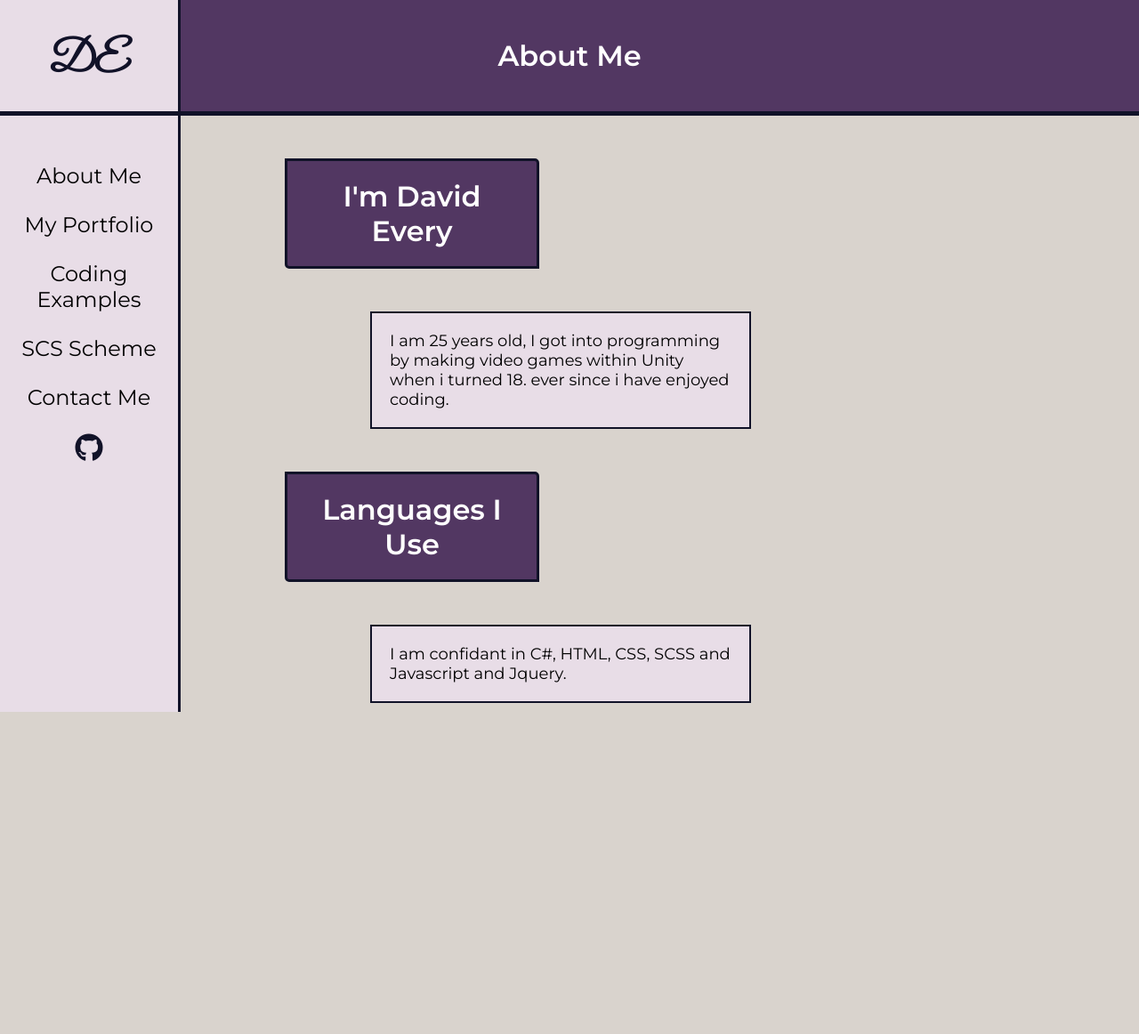
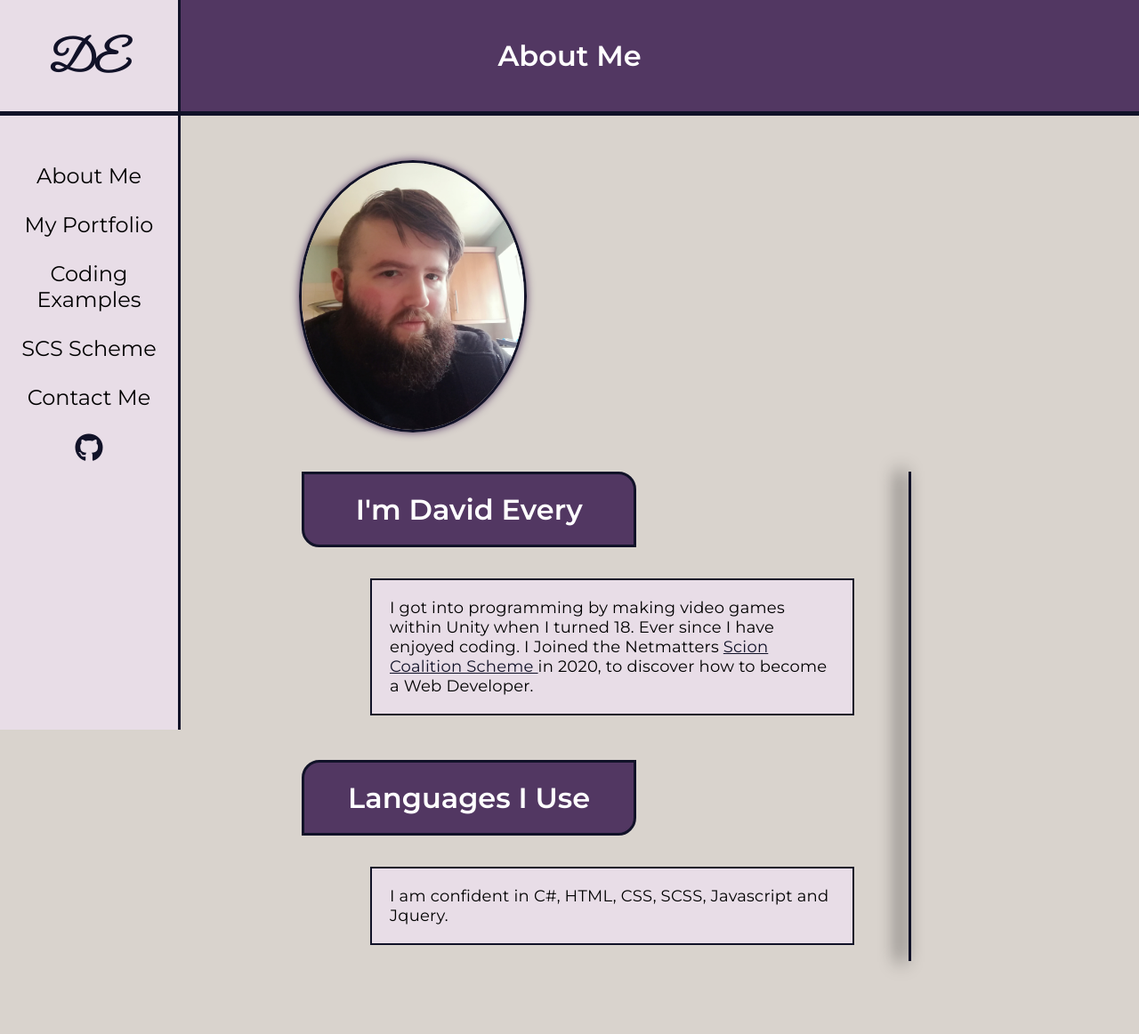
Before and after one commit to David-Every/Portfolio, a PHP site: page /subPages/aboutMe.html in a window 1280 px wide. Shown: the whole page at 89% size. Before the commit the page ends 800 px from the top, so only its background shows below. Run offline with PHP 8.4, Linux system fonts and the light colour scheme; some libraries are stand-ins or nearby versions.

Commit message:
Updated about me and scs, fixed small issues

```diff
--- a/style.css
+++ b/style.css
@@ -459,12 +483,32 @@ button:focus {
     min-width: 96%;
     max-width: 96%;
   }
-  .scrollup {
-    padding-left: 13%;
-  }
   #msg {
     width: 20%;
   }
+  .scrollup {
+    width: 85%;
+    margin-left: auto;
+  }
+}
+
+.picPos {
+  width: 100%;
+}
+
+#myPic {
+  width: 250px;
+  height: 300px;
+  margin: 50px auto;
+}
+
+#myPic img {
+  width: 100%;
+  height: 100%;
+  border: 3px solid #111228;
+  border-radius: 50%;
+  -webkit-box-shadow: 0px 0px 10px 0px #523762;
+          box-shadow: 0px 0px 10px 0px #523762;
 }
 
 .aboutMe h1, .lang h1 {
@@ -472,61 +516,143 @@ button:focus {
   color: #ffffff;
   background-color: #523762;
   border: 3px solid #111228;
-  border-radius: 0 5px 0  5px;
-  width: 90%;
+  width: 80%;
   text-transform: capitalize;
-  margin-top: 5%;
   padding: 20px;
+  margin: 50px 2% 35px;
+}
+
+.aboutMe h1 {
+  border-radius: 0 20px 0  20px;
+}
+
+.lang h1 {
+  border-radius: 20px 0  20px 0;
 }
 
 .aboutMe p, .lang p {
-  margin-top: 5%;
+  width: 80%;
+  margin-top: 2%;
+  margin-left: 2%;
   padding: 20px;
   font-size: 18px;
   background-color: #e8dde7;
   border: 2px solid #111228;
+  letter-spacing: .22px;
+  line-height: 22px;
 }
 
-.aboutMe p {
-  width: 90%;
+.aboutMe p a, .lang p a {
+  color: #111228;
+}
+
+.aboutMe p a:hover, .lang p a:hover {
+  color: #511649;
 }
 
 .lang p {
-  width: 90%;
+  margin-bottom: 100px;
+}
+
+@media (min-width: 320px) {
+  .aboutMe h1, .lang h1 {
+    width: 250px;
+  }
+}
+
+@media (min-width: 768px) and (max-width: 1024px) {
+  .picPos {
+    width: 60%;
+    margin-left: auto;
+    margin-right: 25%;
+  }
+  .wrapper {
+    width: 60%;
+    margin-left: auto;
+    margin-right: 10%;
+  }
+  .aboutMe h1, .lang h1 {
+    width: 300px;
+  }
+  .aboutMe p, .lang p {
+    margin-left: 10%;
+    width: 450px;
+  }
 }
 
 @media (min-width: 1024px) {
+  .picPos {
+    width: 72%;
+    margin-right: 25%;
+  }
   .wrapper {
     width: 75%;
     margin-left: auto;
   }
+  .bar {
+    height: 550px;
+    background-color: black;
+    border-right: 3px solid #111228;
+    position: absolute;
+    right: 10%;
+    -webkit-box-shadow: -10px 0px 20px 1px #000000;
+            box-shadow: -10px 0px 20px 1px #000000;
+  }
   .aboutMe h1, .lang h1 {
-    width: 25%;
+    width: 330px;
   }
   .aboutMe p, .lang p {
-    width: 40%;
+    width: 500px;
     margin-left: 10%;
   }
 }
 
+@media (min-width: 1200px) {
+  .bar {
+    height: 550px;
+    background-color: black;
+    border-right: 3px solid #111228;
+    position: absolute;
+    right: 20%;
+  }
+}
+
+@media (min-width: 1550px) {
+  .bar {
+    height: 550px;
+    background-color: black;
+    border-right: 3px solid #111228;
+    position: absolute;
+    right: 25%;
+  }
+}
+
 #scsImg {
-  width: 98%;
+  width: 93%;
   height: 100%;
-  margin-top: 10%;
   border: 5px solid #111228;
   border-radius: 10px;
+  margin: 10% 5% 7% 3%;
+}
+
+#scsImg img {
+  width: 100%;
+  height: 100%;
 }
 
 .sections {
+  width: 95%;
   margin-top: 50px;
   padding-bottom: 50px;
   letter-spacing: .22px;
   line-height: 23px;
+  margin: 0 auto;
 }
 
 .section {
   margin-top: 25px;
   padding: 20px;
+  padding-top: 0;
   background-color: #e8dde7;
   border: 3px solid #111228;
   border-radius: 10px;
--- a/subPages/aboutMe.html
+++ b/subPages/aboutMe.html
@@ -6,6 +6,7 @@
         <script src="https://kit.fontawesome.com/8ac16a56cb.js" crossorigin="anonymous"></script>
 
         <link rel="stylesheet" href ="../style.css">
+        <title> About Me | David Every</title>
     </head>
     <body id ="body">
 
@@ -23,41 +24,39 @@
             </ul>
         </div>
 
-        <!-- <div class ="content"> -->
         <div class ="title-wrapper">
             <div class = "title">
                 <h1>About Me</h1>
             </div>
         </div>
+        <div class ="picPos">
+            <div id ="myPic">
+                <img src ="../imgs/MePFP.jpg" alt ="David Every's profile picture.">
+            </div>
+        </div>
+
+
         <div class ="wrapper">
+            <div class ="bar"> </div>
                 <div class ="aboutMe">
                     <h1>I'm David Every</h1>
                     <p>
-                        I am 25 years old, I got into programming by making video games within Unity when i turned 18.
-                        ever since i have enjoyed coding.
-
+                        I got into programming by making video games within Unity when I turned 18.
+                        Ever since I have enjoyed coding.
+                        I Joined the Netmatters <a href ="scsScheme.html"> Scion Coalition Scheme </a>
+                        in 2020, to discover how to become a Web Developer.
                     </p>
                 </div>
                 <div class ="lang">
                     <h1> Languages i use</h1>
                     <p>
-                        I am confidant in C#, HTML, CSS, SCSS and Javascript and Jquery.
+                        I am confident in C#, HTML, CSS, SCSS, Javascript and Jquery.
 
                     </p>
                 </div>
-            </div>
-        <!-- <div id ="infomation">
-            <div class = "aboutMe">
-                <h2> My Name is David Every</h2>
-                <p>
-                    "Lorem ipsum dolor sit amet, consectetur adipiscing elit, sed do eiusmod tempor incididunt ut labore et dolore
-                    magna aliqua. Ut enim ad minim veniam, quis nostrud exercitation ullamco laboris nisi ut aliquip ex ea commodo
-                    consequat. Duis aute irure dolor.
-                    "Lorem ipsum dolor sit amet, consectetur adipiscing elit, sed do eiusmod tempor incididunt ut labore et dolore
-                    magna aliqua. Ut enim ad minim veniam, quis nostrud exercitation ullamco laboris nisi ut aliquip ex ea commodo
-                    consequat. Duis aute irure dolor.
-                </p>
-            <!-- </div> -->
+
+
+            <!-- <div id ="invisBar" ></div> -->
         </div>
 </body>
 </html>
--- a/subPages/codeExamples.html
+++ b/subPages/codeExamples.html
@@ -7,6 +7,7 @@
         <script src="https://kit.fontawesome.com/8ac16a56cb.js" crossorigin="anonymous"></script>
 
         <link rel="stylesheet" href ="../style.css">
+        <title>Code Examples | David Every</title>
     </head>
     <body id ="body">
         <div id ="sidebar">
```
Also changed, not shown: other parts of style.css (+59 -34 lines), index.html (+15 -5 lines), scss/landing/_contact.scss (+26 -9 lines), scss/landing/_titleImage.scss (+0 -16 lines), scss/other/_aboutMe.scss (+107 -81 lines), scss/other/_scs.scss (+49 -57 lines), scss/structure/_sideBar.scss (+22 -0 lines), subPages/scsScheme.html (+14 -3 lines), imgs/MePFP.jpg (added), 2 other files. Lines whose indentation alone changed are shown as unchanged.
